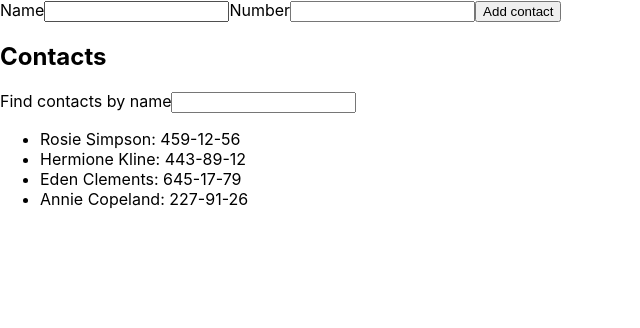
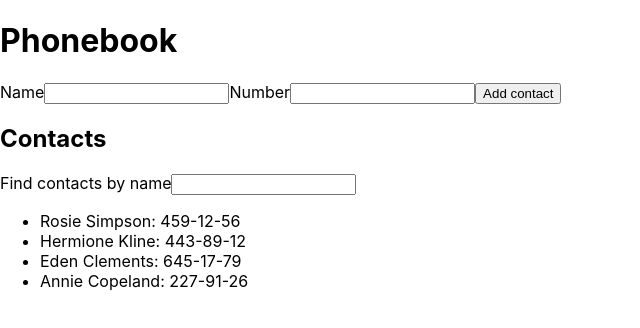
Before and after one commit to BohdanKushnerov/phonebook, a React (Create React App) app: page / in a window 1280 px wide. Shown: the top 328 px of the page, without its empty margins (0-640 px from the left). Built offline with nearby package versions, Linux system fonts and the light colour scheme.

Commit message:
Add components

```diff
--- a/package.json
+++ b/package.json
@@ -8,6 +8,7 @@
     "@testing-library/react": "^12.1.4",
     "@testing-library/user-event": "^13.5.0",
     "nanoid": "^4.0.1",
+    "prop-types": "^15.8.1",
     "react": "^18.1.0",
     "react-dom": "^18.1.0",
     "react-scripts": "5.0.1",
--- a/src/components/App.jsx
+++ b/src/components/App.jsx
@@ -1,13 +1,10 @@
 import { Component } from 'react';
 import { nanoid } from 'nanoid';
+import ContactForm from './ContactForm';
+import { Filter } from './Filter/Filter';
+import { ContactList } from './ContactList/ContactList';
 
 export class App extends Component {
-  // state = {
-  //   contacts: [],
-  //   name: '',
-  //   number: '',
-  // };
-
   state = {
     contacts: [
       { id: 'id-1', name: 'Rosie Simpson', number: '459-12-56' },
@@ -16,39 +13,26 @@ export class App extends Component {
       { id: 'id-4', name: 'Annie Copeland', number: '227-91-26' },
     ],
     filter: '',
-    name: '',
-    number: '',
   };
 
-  handleSubmit = e => {
-    e.preventDefault();
-    // console.log(e.target.elements);
+  // state = {
+  //   contacts: [],
+  //   filter: '',
+  // };
 
+  addContact = obj => {
     this.setState(prevState => ({
       contacts: [
         ...prevState.contacts,
         {
           id: nanoid(),
-          // name: prevState.name,
-          // number: prevState.number,
-          name: this.state.name,
-          number: this.state.number,
+          ...obj,
         },
       ],
     }));
-
-    this.reset();
   };
 
-  handleChange = e => {
-    this.setState({ [e.currentTarget.name]: e.currentTarget.value });
-  };
-
-  reset = () => {
-    this.setState({ name: '', number: '' });
-  };
-
-  changeFilter = e => {
+  handleChangeFilter = e => {
     this.setState({ filter: e.currentTarget.value });
   };
 
@@ -62,58 +46,20 @@ export class App extends Component {
   };
 
   render() {
-    const { contacts, filter, name, number } = this.state;
+    const { contacts, filter } = this.state;
     const visibleContacts = this.getVisibleContacts();
 
     return (
       <div>
-        <form onSubmit={this.handleSubmit}>
-          <label>
-            Name
-            <input
-              type="text"
-              name="name"
-              value={name}
-              onChange={this.handleChange}
-              pattern="^[a-zA-Zа-яА-Я]+(([' -][a-zA-Zа-яА-Я ])?[a-zA-Zа-яА-Я]*)*$"
-              title="Name may contain only letters, apostrophe, dash and spaces. For example Adrian, Jacob Mercer, Charles de Batz de Castelmore d'Artagnan"
-              required
-            />
-          </label>
-
-          <label>
-            Number
-            <input
-              type="tel"
-              name="number"
-              value={number}
-              onChange={this.handleChange}
-              pattern="\+?\d{1,4}?[-.\s]?\(?\d{1,3}?\)?[-.\s]?\d{1,4}[-.\s]?\d{1,4}[-.\s]?\d{1,9}"
-              title="Phone number must be digits and can contain spaces, dashes, parentheses and can start with +"
-              required
-            />
-          </label>
-          <button type="submit">Add contact</button>
-        </form>
+        <h1>Phonebook</h1>
+        <ContactForm addContact={this.addContact} />
 
         <h2>Contacts</h2>
-        <label>
-          Find contacts by name
-          <input type="text" value={filter} onChange={this.changeFilter} />
-        </label>
-        {contacts.length ? (
-          <ul>
-            {visibleContacts.map(({ name, number }) => {
-              return (
-                <li key={nanoid()}>
-                  {name}: {number}
-                </li>
-              );
-            })}
-          </ul>
-        ) : (
-          <></>
-        )}
+        <Filter value={filter} handleChangeFilter={this.handleChangeFilter} />
+        <ContactList
+          contacts={contacts.length}
+          visibleContacts={visibleContacts}
+        />
       </div>
     );
   }
--- /dev/null
+++ b/src/components/ContactForm/ContactForm.jsx
@@ -0,0 +1,59 @@
+import { Component } from 'react';
+// import { nanoid } from 'nanoid';
+class ContactForm extends Component {
+  state = {
+    name: '',
+    number: '',
+  };
+
+  handleSubmit = e => {
+    e.preventDefault();
+
+    this.props.addContact(this.state);
+
+    this.reset();
+  };
+
+  handleChange = e => {
+    this.setState({ [e.currentTarget.name]: e.currentTarget.value });
+  };
+
+  reset = () => {
+    this.setState({ name: '', number: '' });
+  };
+
+  render() {
+    return (
+      <form onSubmit={this.handleSubmit}>
+        <label>
+          Name
+          <input
+            type="text"
+            name="name"
+            value={this.state.name}
+            onChange={this.handleChange}
+            pattern="^[a-zA-Zа-яА-Я]+(([' -][a-zA-Zа-яА-Я ])?[a-zA-Zа-яА-Я]*)*$"
+            title="Name may contain only letters, apostrophe, dash and spaces. For example Adrian, Jacob Mercer, Charles de Batz de Castelmore d'Artagnan"
+            required
+          />
+        </label>
+
+        <label>
+          Number
+          <input
+            type="tel"
+            name="number"
+            value={this.state.number}
+            onChange={this.handleChange}
+            pattern="\+?\d{1,4}?[-.\s]?\(?\d{1,3}?\)?[-.\s]?\d{1,4}[-.\s]?\d{1,4}[-.\s]?\d{1,9}"
+            title="Phone number must be digits and can contain spaces, dashes, parentheses and can start with +"
+            required
+          />
+        </label>
+        <button type="submit">Add contact</button>
+      </form>
+    );
+  }
+}
+
+export default ContactForm;
--- /dev/null
+++ b/src/components/ContactForm/index.js
@@ -0,0 +1 @@
+export { default } from './ContactForm';
--- /dev/null
+++ b/src/components/ContactList/ContactList.jsx
@@ -0,0 +1,17 @@
+import { nanoid } from 'nanoid';
+
+export const ContactList = props => {
+  return props.contacts ? (
+    <ul>
+      {props.visibleContacts.map(({ name, number }) => {
+        return (
+          <li key={nanoid()}>
+            {name}: {number}
+          </li>
+        );
+      })}
+    </ul>
+  ) : (
+    <></>
+  );
+};
--- /dev/null
+++ b/src/components/Filter/Filter.jsx
@@ -0,0 +1,13 @@
+export const Filter = ({ filter, handleChangeFilter }) => {
+  return (
+    <label>
+      Find contacts by name
+      <input
+        type="text"
+        name="filter"
+        value={filter}
+        onChange={handleChangeFilter}
+      />
+    </label>
+  );
+};
--- /dev/null
+++ b/src/components/Filter/index.js
@@ -0,0 +1 @@
+// export { default } from './Filter';
```
Also changed, not shown: 1 other file (tests, documents, lock files or other folders).
